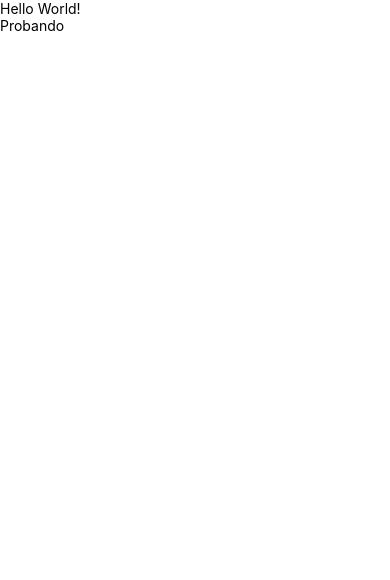
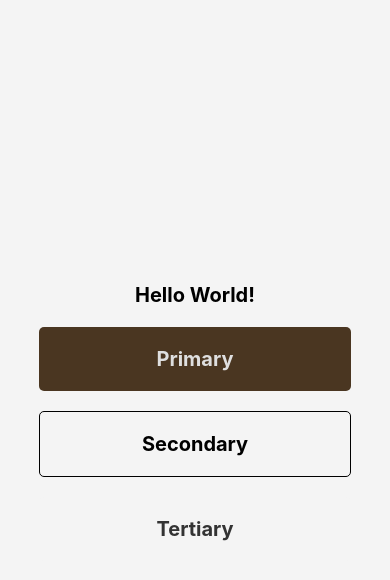
Before and after one commit to jrp60/ClosetApp, a React Native app: screen /HelloWorldScreen in a window 390 px wide. Shown: the top 580 px of the page. Built offline with nearby package versions, Linux system fonts and the light colour scheme.

Commit message:
navigation file

```diff
--- a/App.js
+++ b/App.js
@@ -1,7 +1,7 @@
 import React from 'react';
 import type {Node} from 'react';
 import {
-  SafeAreaView,
+  //SafeAreaView,
   ScrollView,
   StatusBar,
   StyleSheet,
@@ -11,16 +11,14 @@ import {
 } from 'react-native';
 
 import HelloWorldScreen from './src/components/screens/HelloWorldScreen';
+import Navigation from './src/routes/Navigation';
+import {NavigationContainer, StackActions} from '@react-navigation/native';
+import {SafeAreaView} from 'react-native-safe-area-context';
 
 const App: () => Node = () => {
   //const isDarkMode = useColorScheme() === 'dark';
 
-  return (
-    <SafeAreaView>
-      <HelloWorldScreen />
-      <Text>Probando</Text>
-    </SafeAreaView>
-  );
+  return <Navigation />;
 };
 
 export default App;
--- a/package.json
+++ b/package.json
@@ -10,8 +10,12 @@
     "lint": "eslint ."
   },
   "dependencies": {
+    "@react-navigation/native": "^6.1.1",
+    "@react-navigation/native-stack": "^6.9.7",
     "react": "18.1.0",
-    "react-native": "0.70.6"
+    "react-native": "0.70.6",
+    "react-native-safe-area-context": "^4.4.1",
+    "react-native-screens": "^3.18.2"
   },
   "devDependencies": {
     "@babel/core": "^7.12.9",
--- a/src/components/atoms/ButtonComponent.tsx
+++ b/src/components/atoms/ButtonComponent.tsx
@@ -1,9 +1,9 @@
 import React from 'react';
 import {Text, StyleSheet, View, TouchableOpacity} from 'react-native';
+import TextComponent from './TextComponent';
 
 interface ButtonComponentInterface {
   onPress: () => void;
-  props: any;
   text: string;
   style?: any;
   type?: 'primary' | 'secondary' | 'tertiary';
@@ -11,24 +11,62 @@ interface ButtonComponentInterface {
 
 const ButtonComponent = ({
   onPress,
-  props,
   text,
   style,
   type = 'primary',
 }: ButtonComponentInterface) => {
+  console.log('text', text);
+
   return (
-    <View style={[styles.container, style]}>
+    <View style={[styles.container]}>
       <TouchableOpacity
         onPress={onPress}
-        style={[styles.touchableStyle, styles[`touchable_${type}`]]}>
-        <Text style={[styles.text, styles[`text_${type}`]]}>{text}</Text>
+        style={[styles[type], styles.touchableStyle]}>
+        <TextComponent type="title" style={styles[`text${type}`]}>
+          {text}
+        </TextComponent>
       </TouchableOpacity>
     </View>
   );
 };
 
 const styles = StyleSheet.create({
-  container: {},
+  container: {
+    alignItems: 'center',
+    width: '80%',
+    margin: 10,
+  },
+  primary: {
+    backgroundColor: '#4a3621',
+    fontSize: 20,
+  },
+  secondary: {
+    backgroundColor: '#f4f4f4',
+    borderWidth: 1,
+    borderColor: '#000',
+  },
+  tertiary: {
+    backgroundColor: '#f4f4f4',
+  },
+  textprimary: {
+    color: '#dfdfdf',
+  },
+  textsecondary: {
+    color: '#000',
+  },
+  texttertiary: {
+    color: '#333',
+  },
+  touchableStyle: {
+    //flex: 1,
+    width: '100%',
+    alignItems: 'center',
+    justifyContent: 'center',
+    paddingVertical: 10,
+    paddingHorizontal: 40,
+    borderRadius: 5,
+    color: 'red',
+  },
 });
 
 export default ButtonComponent;
--- a/src/components/atoms/TextComponent.tsx
+++ b/src/components/atoms/TextComponent.tsx
@@ -1,19 +1,35 @@
 import React from 'react';
-import {View, Text} from 'react-native';
+import {View, Text, StyleSheet} from 'react-native';
 
 // interface TextComponentInterface {
 //   text: string
 //   style?: any
 // }
 
-View;
-
 const TextComponent = props => {
   return (
-    <View>
-      <Text>{props.children}</Text>
+    <View style={styles.textContainer}>
+      <Text style={[styles[props.type], props.style]}>{props.children}</Text>
     </View>
   );
 };
 
+const styles = StyleSheet.create({
+  title: {
+    fontSize: 20,
+    fontWeight: 'bold',
+  },
+  subtitle: {
+    fontSize: 16,
+    fontWeight: 'bold',
+  },
+  body: {
+    fontSize: 14,
+  },
+  textContainer: {
+    margin: 10,
+    fontFamily: 'Roboto',
+  },
+});
+
 export default TextComponent;
--- a/src/components/screens/HelloWorldScreen.tsx
+++ b/src/components/screens/HelloWorldScreen.tsx
@@ -1,8 +1,34 @@
 import React from 'react';
 import TextComponent from '../atoms/TextComponent';
+import ButtonComponent from '../atoms/ButtonComponent';
+import {View, StyleSheet} from 'react-native';
 
 const HelloWorldScreen = () => {
-  return <TextComponent>Hello World!</TextComponent>;
+  return (
+    <View style={styles.container}>
+      <TextComponent type="title">Hello World!</TextComponent>
+      <ButtonComponent
+        type="primary"
+        onPress={() => {}}
+        text="Primary"></ButtonComponent>
+      <ButtonComponent
+        type="secondary"
+        onPress={() => {}}
+        text="Secondary"></ButtonComponent>
+      <ButtonComponent
+        type="tertiary"
+        onPress={() => {}}
+        text="Tertiary"></ButtonComponent>
+    </View>
+  );
 };
 
+const styles = StyleSheet.create({
+  container: {
+    alignItems: 'center',
+    justifyContent: 'center',
+    flex: 1,
+  },
+});
+
 export default HelloWorldScreen;
--- /dev/null
+++ b/src/routes/Navigation.tsx
@@ -0,0 +1,33 @@
+import React from 'react';
+import HelloWorldScreen from '../components/screens/HelloWorldScreen';
+import {createNativeStackNavigator} from '@react-navigation/native-stack';
+import {NavigationContainer, DefaultTheme} from '@react-navigation/native';
+import {SafeAreaView} from 'react-native-safe-area-context';
+
+const Stack = createNativeStackNavigator();
+const MyTheme = {
+  ...DefaultTheme,
+  colors: {
+    ...DefaultTheme.colors,
+    primary: '#5BB5F1',
+    background: '#f4f4f4',
+  },
+};
+
+function Navigation() {
+  return (
+    <NavigationContainer theme={MyTheme}>
+      {/* <SafeAreaView> */}
+      <Stack.Navigator
+        initialRouteName="HelloWorldScreen"
+        screenOptions={{
+          headerShown: false,
+        }}>
+        <Stack.Screen name="HelloWorldScreen" component={HelloWorldScreen} />
+      </Stack.Navigator>
+      {/* </SafeAreaView> */}
+    </NavigationContainer>
+  );
+}
+
+export default Navigation;
```
Also changed, not shown: 3 other files (tests, documents, lock files or other folders).
